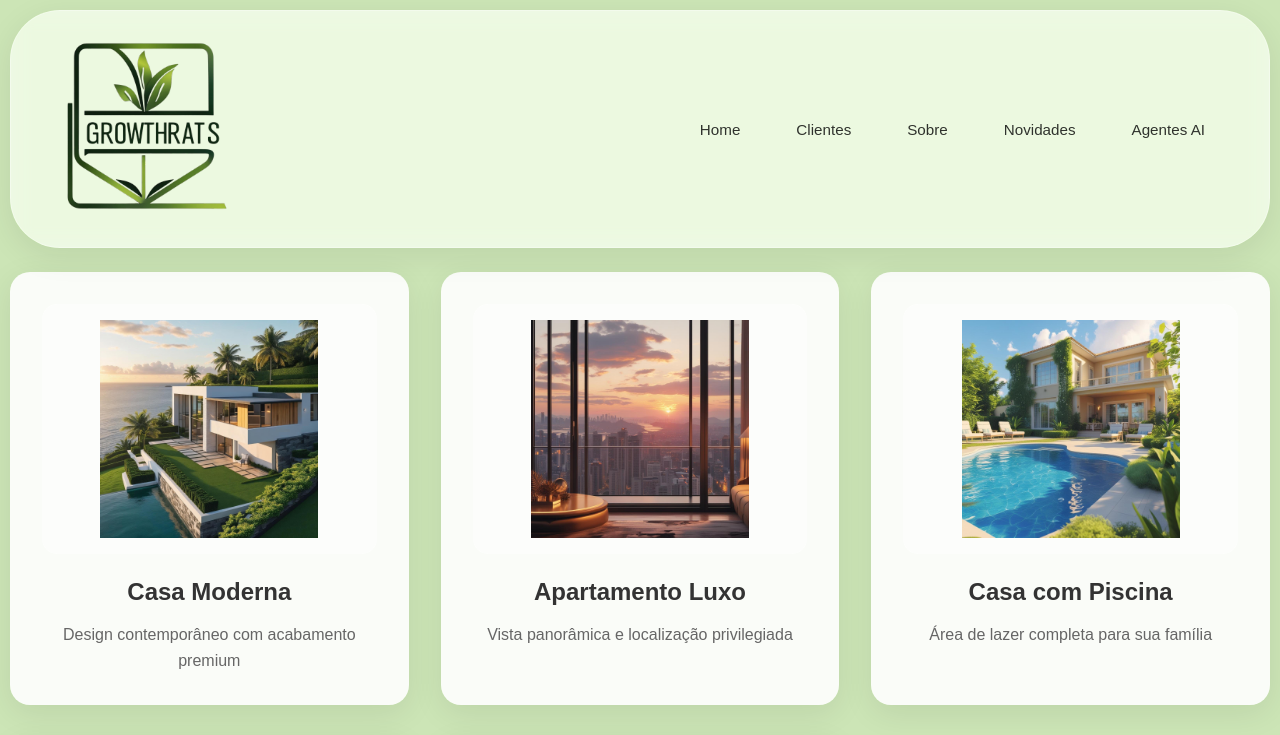
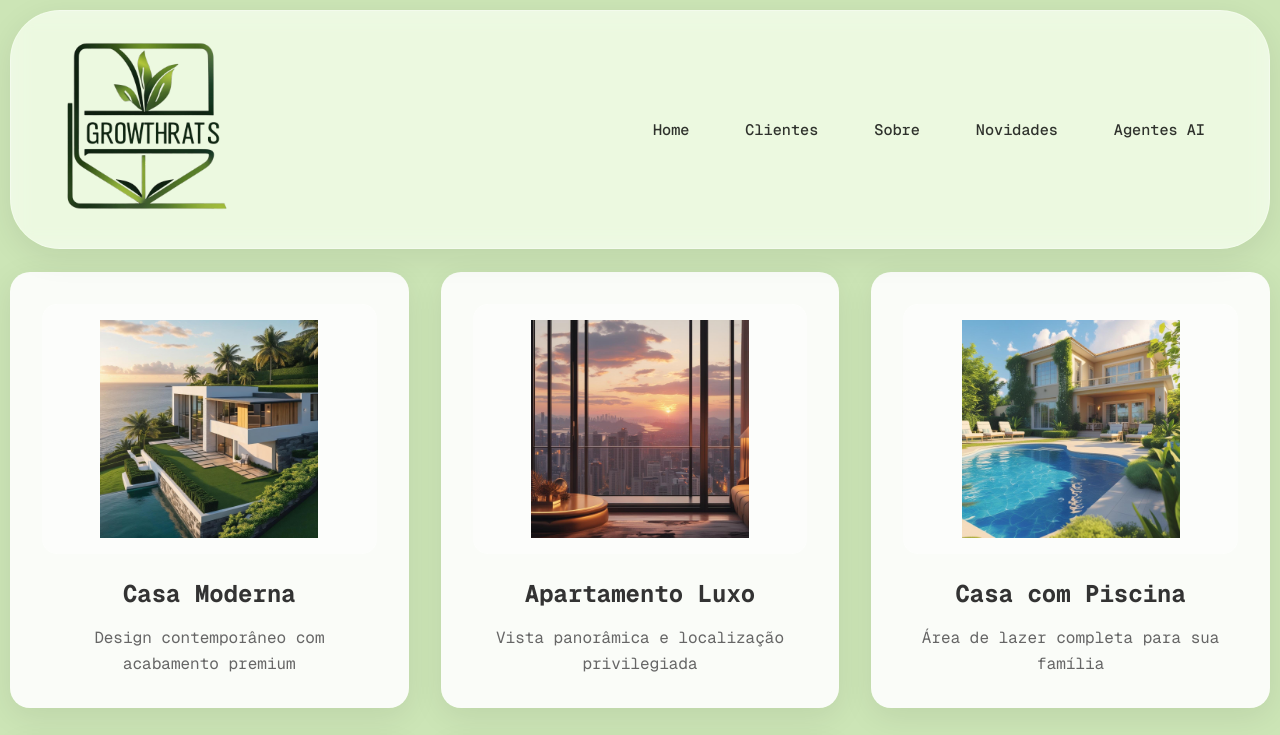
Before and after one commit to RodrigoRamblas/House-Campolim-Bot-Front, a Next.js app: page /home in a window 1280 px wide. Shown: the top 735 px of the page. Built offline with nearby package versions, Linux system fonts and the light colour scheme.

Commit message:
issue fix

```diff
--- a/src/app/layout.tsx
+++ b/src/app/layout.tsx
@@ -24,7 +24,7 @@ export default function RootLayout({
 }>) {
   return (
     <html lang="en">
-      <body className={`${geistSans.variable} ${geistMono.variable}`}>
+      <body className={`${geistSans.className} ${geistMono.className}`}>
         {children}
       </body>
     </html>
```
